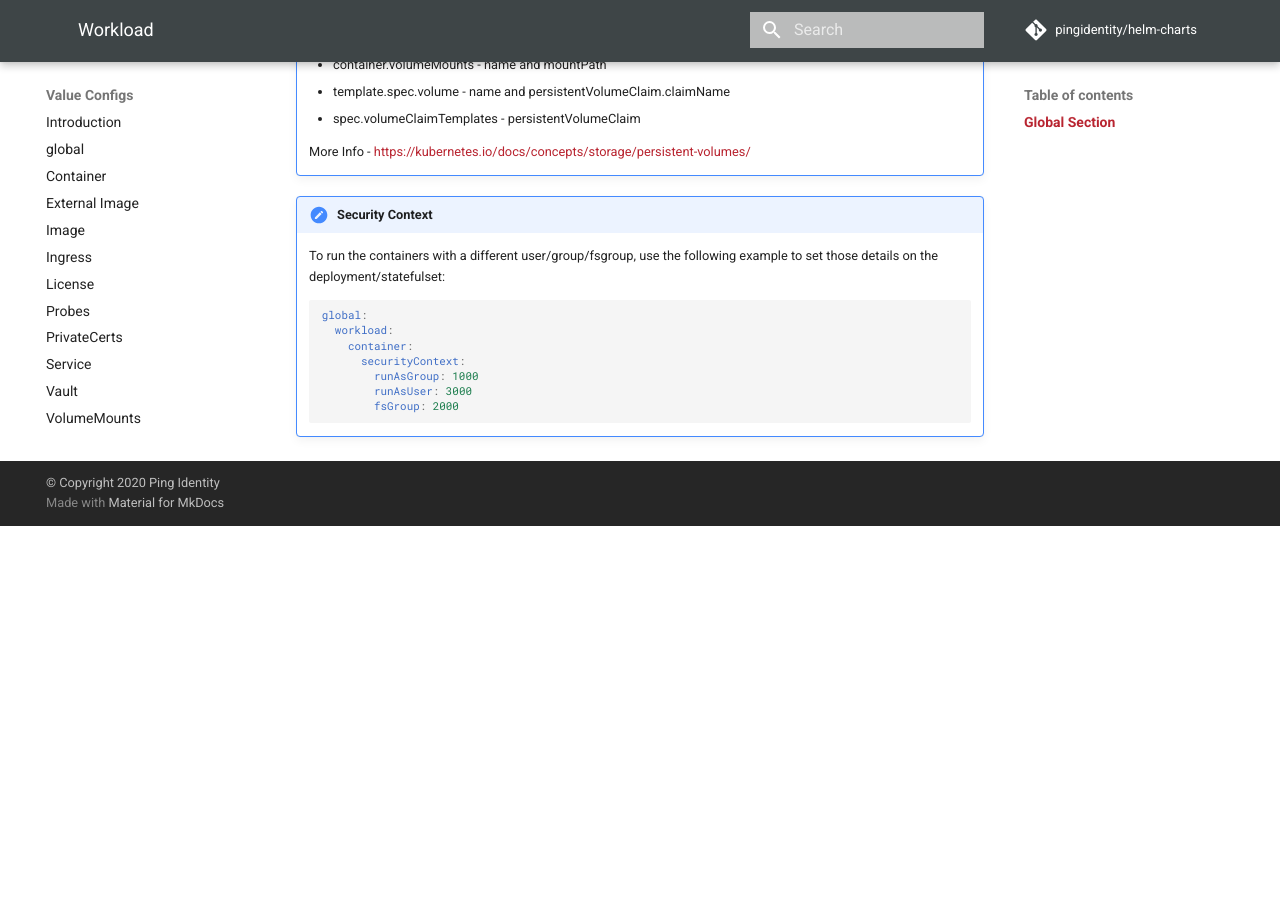
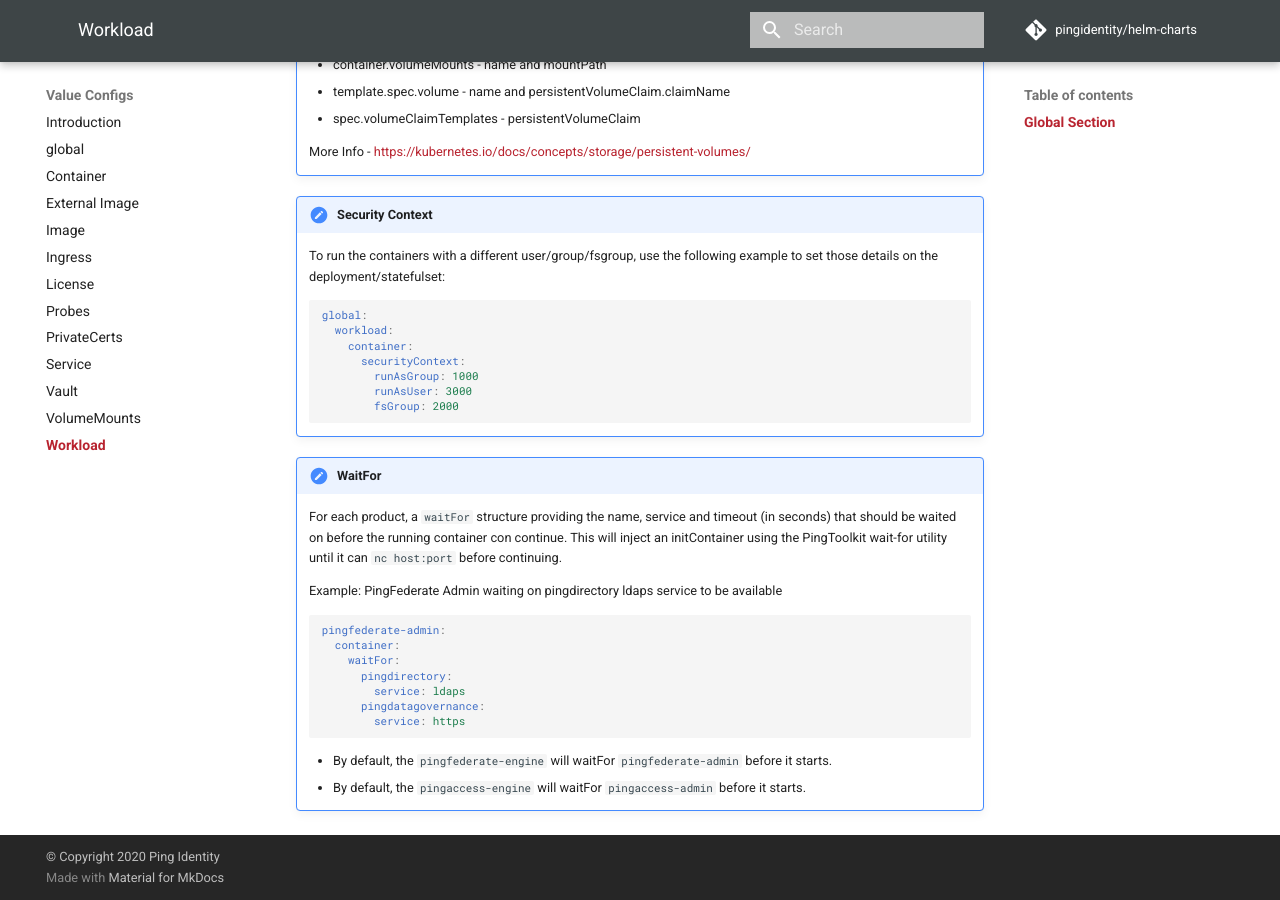
Before and after one commit to pingidentity/helm-charts, an MkDocs documentation site: the page built from docs/config/workload.md, in a window 1280 px wide and 900 px high, scrolled down 1490 px. Built offline with MkDocs 1.6.1 and Material for MkDocs 9.7.7, drawn with Linux system fonts in a browser that asks for light colours; comment, search, counter and statistics services are not loaded; before the commit the page ends 2016 px from its top, so only the background shows below that.

Commit message:
updates and docs for draft release 0.4.4

````diff
--- a/docs/config/workload.md
+++ b/docs/config/workload.md
@@ -74,3 +74,23 @@
             runAsUser: 3000
             fsGroup: 2000
     ```
+
+!!! note "WaitFor"
+    For each product, a `waitFor` structure providing the name, service and timeout (in seconds)
+    that should be waited on before the running container con continue.  This
+    will inject an initContainer using the PingToolkit wait-for utility until it
+    can `nc host:port` before continuing.
+
+    Example: PingFederate Admin waiting on pingdirectory ldaps service to be available
+    ```yaml
+    pingfederate-admin:
+      container:
+        waitFor:
+          pingdirectory:
+            service: ldaps
+          pingdatagovernance:
+            service: https
+    ```
+
+    * By default, the `pingfederate-engine` will waitFor `pingfederate-admin` before it starts.
+    * By default, the `pingaccess-engine` will waitFor `pingaccess-admin` before it starts.
````
Also changed, not shown: docs/config/volume-mounts.md (+3 -3 lines), docs/release-notes.md (+3 -3 lines), 1 other file.
